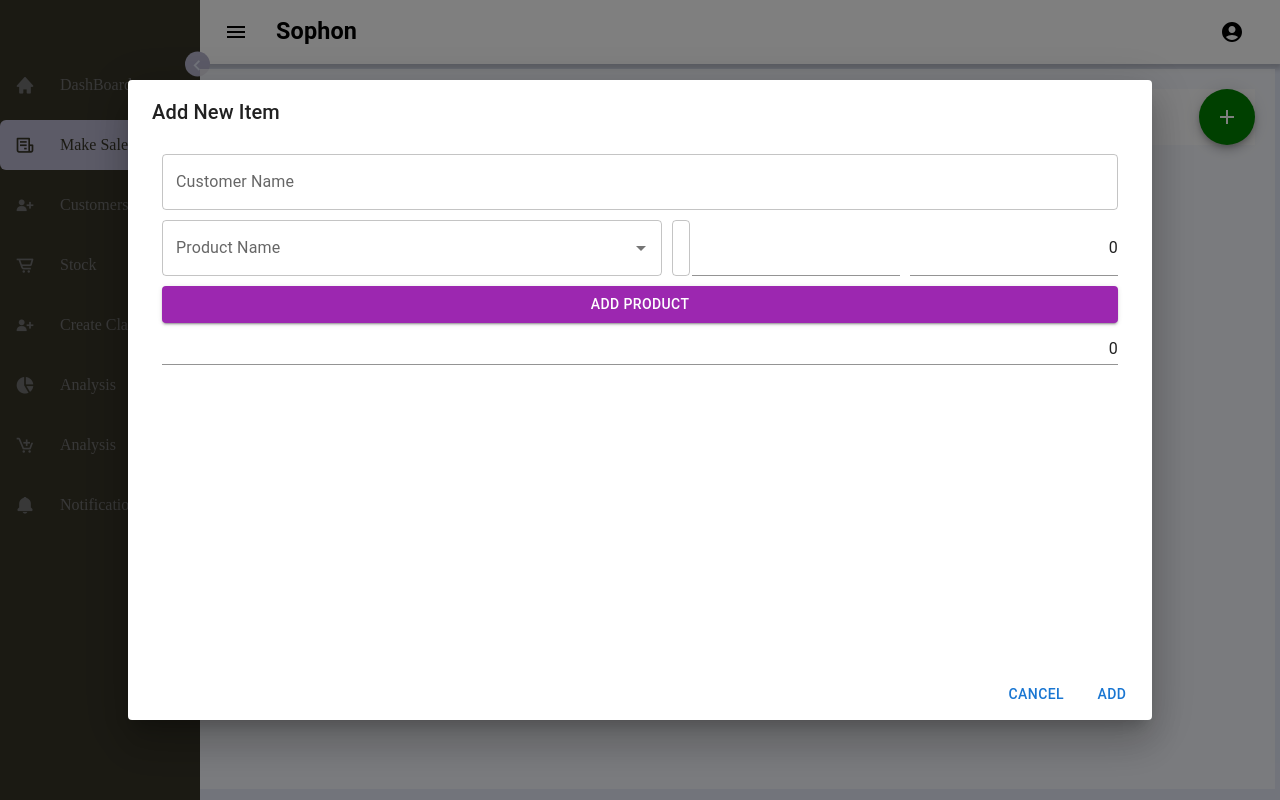
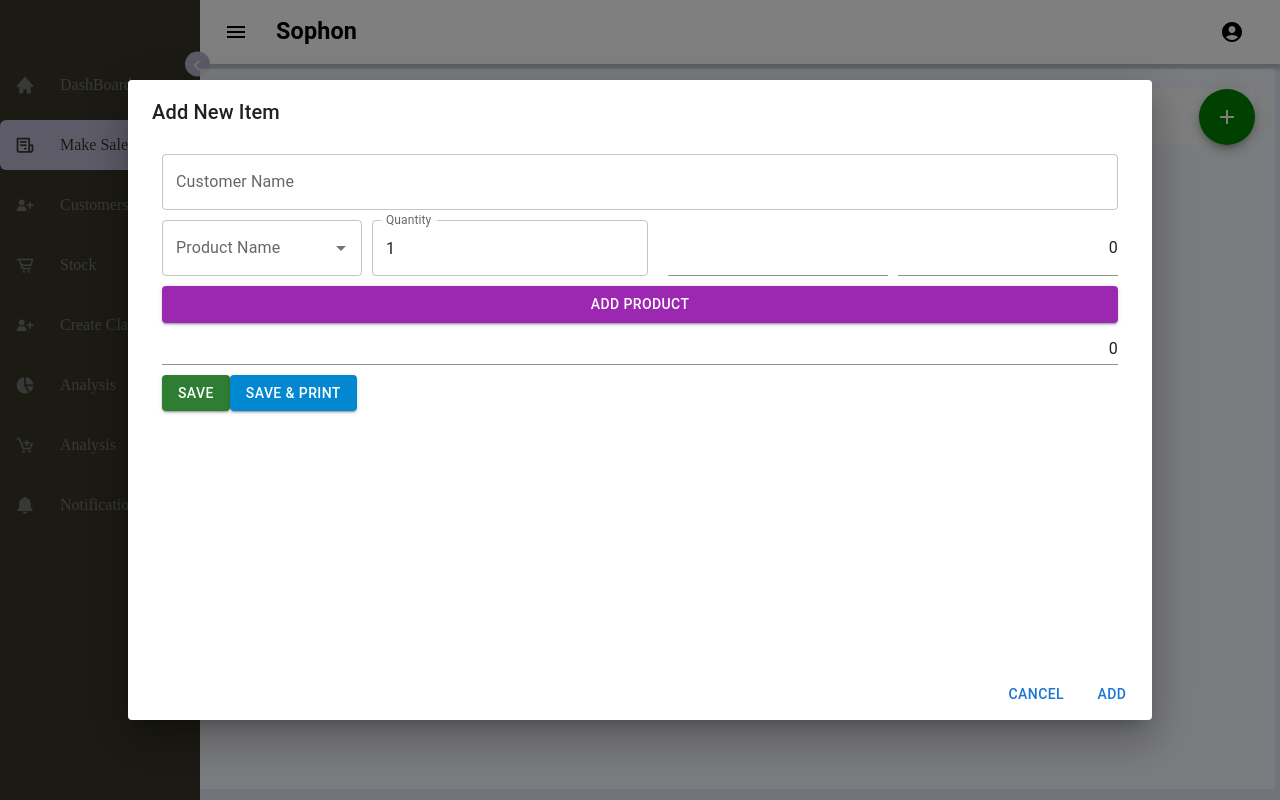
Before and after one commit to najadams/Sophon, a React (Create React App) app: page /sales in a window 1280 px wide. Both pictures are taken after a click on the button 1227 px from the left and 117 px from the top of the page. Built offline with nearby package versions, Linux system fonts and the light colour scheme.

Commit message:
added the save and print receipt option

```diff
--- a/src/components/SaleOrderForms.jsx
+++ b/src/components/SaleOrderForms.jsx
@@ -53,7 +53,7 @@ const SalesOrderForms = () => {
                             }}
                             renderInput={(params) => (
                               <TextField
-                                style={{ flex: 1, width: 500 }}
+                                style={{ flex: 1, width: 200 }}
                                 {...params}
                                 label="Product Name"
                                 fullWidth
@@ -133,6 +133,24 @@ const SalesOrderForms = () => {
               />
             )}
           </Field>
+
+          <div className="save">
+            <Button
+              variant="contained"
+              color="success"
+              type="button"
+            >
+              Save
+            </Button>
+
+            <Button
+              variant="contained"
+              color="info"
+              type="button"
+            >
+              Save & Print
+            </Button>
+          </div>
         </Form>
       )}
     </Formik>
```
